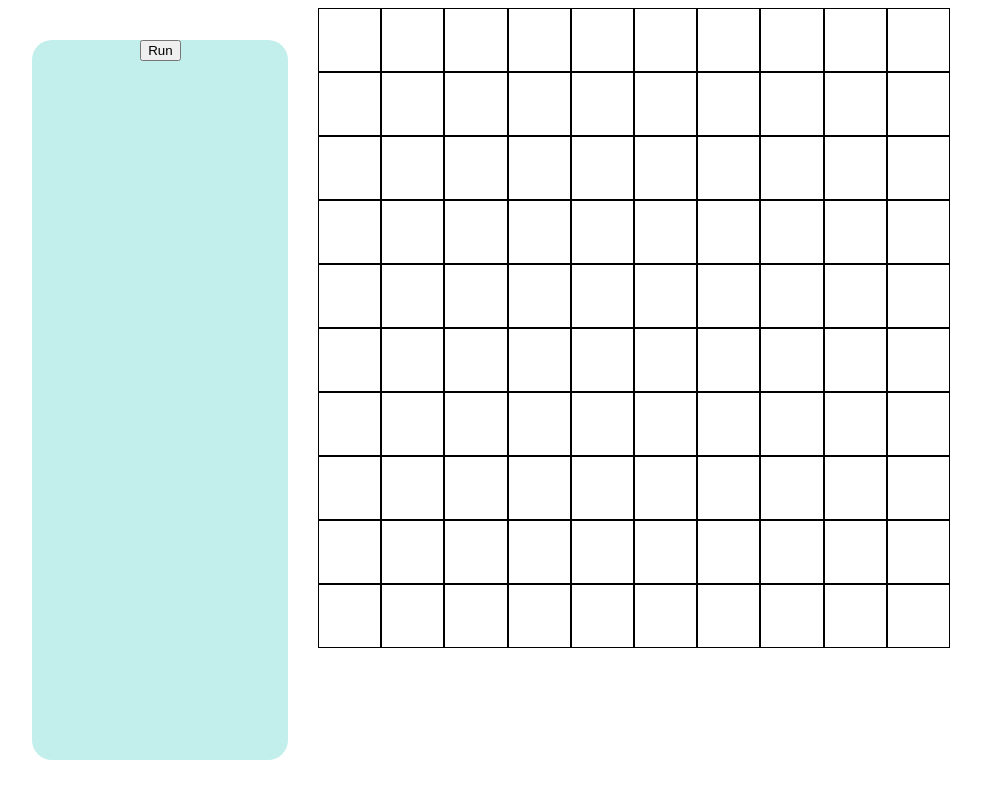
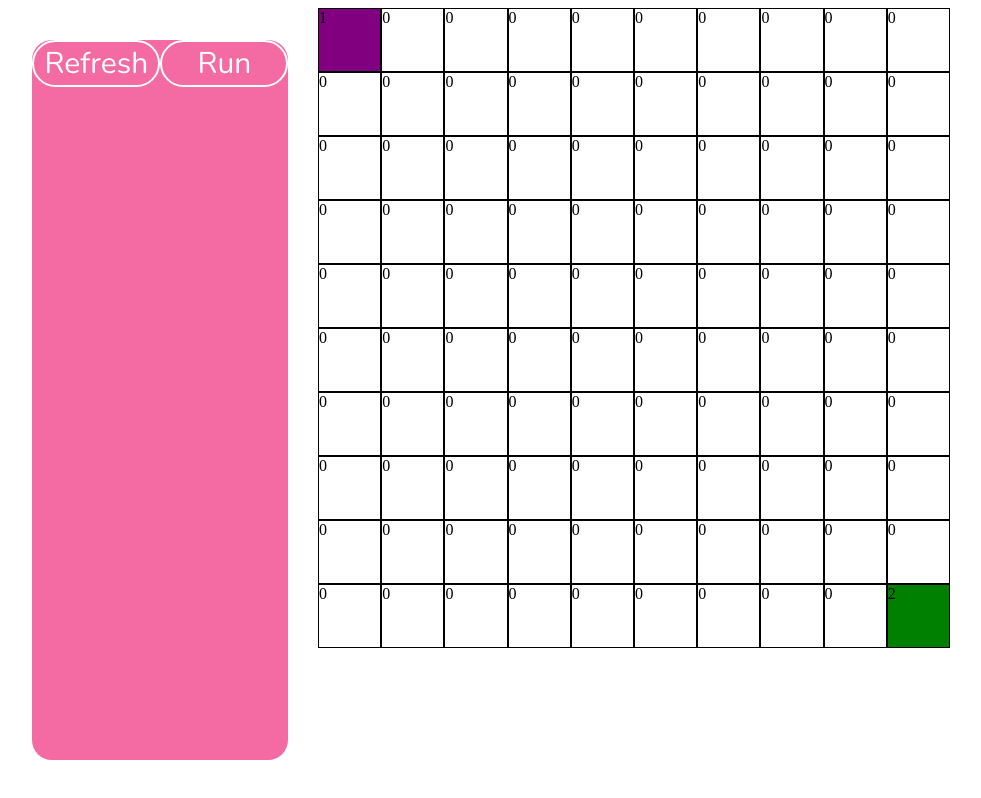
Before and after one commit to GauravS43/PathFindingVisualizer, a React (Create React App) app: page / in a window 1280 px wide. Shown: the whole page, without its empty margins (6-987 px from the left). Built offline with nearby package versions, Linux system fonts and the light colour scheme.

Commit message:
added walls & movable start/end

```diff
--- a/src/algorithms.js
+++ b/src/algorithms.js
@@ -1,3 +1,34 @@
+/*function setNodeState(nodeGraph, nodeX, nodeY, state){
+    let newNodeGraph = nodeGraph
+    newNodeGraph[nodeY][nodeX] = state
+    return newNodeGraph
+}*/
+
+function start(nodeGraph){
+    for (let y = 0; y < 10; y++){
+        if (nodeGraph[y].includes(1)){
+            for (let x = 0; x < 10; x++){
+                if (nodeGraph[y][x] === 1){
+                    return `${x},${y}`
+                }
+            }
+        }
+    }
+}
+
+function end(nodeGraph){
+    for (let y = 0; y < 10; y++){
+        if (nodeGraph[y].includes(2)){
+            for (let x = 0; x < 10; x++){
+                if (nodeGraph[y][x] === 2){
+                    return `${x},${y}`
+                }
+            }
+        }
+    }
+}
+
+
 function Neighbours(x, y, graph){
     let neighbours = [[x, y - 1], [x + 1, y], [x, y + 1], [x - 1, y]]
     neighbours = neighbours.map(coords => coords[0].toString().concat(",", coords[1].toString()))
@@ -20,47 +51,54 @@ function smallestDist(dist, graph){
     return smallest
 }
 
-function foundPath(prev, end, checked){
+function foundPath(prev, end, checked, tempNodeGraph){
     let sequence = []
     let target = end
     while (target) {
         sequence.unshift(target)
         target = prev[target]
-        console.log(prev[target])
     }
 
-    for (let i = 0; i<sequence.length; i++){
+    for (let i = 1; i < sequence.length - 1; i++){
         setTimeout(() => document.getElementById(sequence[i]).style.backgroundColor = "yellow", checked * 100)
-
+        tempNodeGraph[parseInt(sequence[i][2])][parseInt(sequence[i][0])] = 4
     }
 }
 
-function dijkstra(end){
+function dijkstra(start, end, nodeGraph){
     var dist = {}
     var prev = {}
     let graphWithCoords = []
     for (let y = 0; y < 10; y++){
         for (let x = 0; x < 10; x++){
-            let coords = x.toString().concat(",", y.toString())
-            dist[coords] = Infinity
-            prev[coords] = undefined
-            graphWithCoords.push(coords)
+            if (nodeGraph[y][x] !== -1) {
+                let coords = `${x},${y}`
+                dist[coords] = Infinity
+                prev[coords] = undefined
+                graphWithCoords.push(coords)
+            }
         }
     }
 
-    dist["0,2"] = 0
+    let tempNodeGraph = nodeGraph
+
+    dist[start] = 0
     let Viewed = []
     let checked = 0
+    let first = smallestDist(dist, graphWithCoords)
 
     while (graphWithCoords.length > 0){
         let u = smallestDist(dist, graphWithCoords)
         checked++
         Viewed.push(u)
         if (u === end){
-            foundPath(prev, end, checked)
+            foundPath(prev, end, checked, tempNodeGraph)
             break
         }
-        setTimeout(() => document.getElementById(u).style.backgroundColor = "red",  (100 - graphWithCoords.length) * 100)
+        if (u !== first) {
+            tempNodeGraph[parseInt(u[2])][parseInt(u[0])] = 3
+            setTimeout(() =>  document.getElementById(u).style.backgroundColor = "red",  (100 - graphWithCoords.length) * 100)
+        }
 
         graphWithCoords.splice(graphWithCoords.indexOf(u), 1)
         let neighbours = Neighbours(parseInt(u[0]), parseInt(u[2]), graphWithCoords)
@@ -73,7 +111,19 @@ function dijkstra(end){
             }
         }
     }
-    console.log("ran fully")
+    return tempNodeGraph
 }
 
-export {dijkstra}
+function refresh(nodeGraph){
+    let newNodeGraph = nodeGraph
+    for (let y = 0; y < 10; y++){
+        for (let x = 0; x < 10; x++){
+            if (nodeGraph[y][x] > 2){
+                newNodeGraph[y][x] = 0
+            }
+        }
+    }
+    return newNodeGraph
+}
+
+export {dijkstra, refresh, start, end}
--- a/src/index.css
+++ b/src/index.css
@@ -1,3 +1,5 @@
+@import url('https://fonts.googleapis.com/css2?family=Nunito&display=swap');
+
 
 .flex{
     display: flex;
@@ -13,14 +15,28 @@
     left: 3%;
     width: 20%;
     height: 90%;
-    background-color: #C2EFEB;
+    background-color: #F02D7D;
+    opacity: 0.7;
     display: flex;
     justify-content: center;
     border-radius: 20px;
 }
 
-.panel_container button{
+button{
+    background-color: transparent;
+    border: 2px solid white;
+    border-radius: 80px;
+    color: white;
+    font-size: 30px;
+    width: 50%;
     height: fit-content;
+    font-family: 'Nunito', sans-serif;
+    transition: 0.2s ease;
+}
+
+button:hover{
+    color: black;
+    background-color: white;
 }
 
 /*--------------START OF NEW ONE-----------*/
@@ -40,8 +56,5 @@
 .block{
     border: 1px solid black;
     transition: 0.2s ease;
+    background-color: white;
 }
-
-.path{
-    background-color: red;
-}
--- a/src/index.js
+++ b/src/index.js
@@ -1,27 +1,97 @@
 import React from "react"
 import ReactDOM from "react-dom"
 import './index.css'
-import { dijkstra } from "./algorithms"
+import { dijkstra, refresh, start, end } from "./algorithms"
 //SHOULD RENAME COORDS INTO NODES
 
+const NodeGraphContext = React.createContext()
+const UpdateGraphContext = React.createContext()
+
 function SidePanel(){
+    const nodeGraph = React.useContext(NodeGraphContext)
+    const updateNodeGraph = React.useContext(UpdateGraphContext)
+
+    function restart(){
+        updateNodeGraph(refresh(nodeGraph))
+    }
+
+    function visualize(){
+        let tempGraph = dijkstra(start(nodeGraph), end(nodeGraph), nodeGraph)
+        updateNodeGraph(tempGraph)
+    }
 
     return (
         <div>
             <div className="panel_container">
-                <button onClick={() => dijkstra('2,9')}>Run</button>
+                <button onClick={restart}>Refresh</button>
+                <button onClick={visualize}>Run</button>
             </div>
         </div>
+    )
+}
+
+function Node({x, y, reservedState, setReservedState}){
+    const nodeGraph = React.useContext(NodeGraphContext)
+    const updateNodeGraph = React.useContext(UpdateGraphContext)
+    let state = nodeGraph[y][x]
+    let color = ''
+
+    switch(state) {
+        case -1: //wall
+            color = "black"
+            break
+        case 0: //blank
+            color = "white"
+            break
+        case 1: //Start
+            color = "purple"
+            break
+        case 2: //End
+            color = "green"
+            break
+        default:
+            color = ""
+            break
+    }
+
+    function handleClick(){
+        let tempGraph = nodeGraph
+        if (state === 1 || state === 2){
+            setReservedState(state)
+            tempGraph[y][x] = 0
+            updateNodeGraph(tempGraph)
+        }
+        else if (state === 0){
+            tempGraph[y][x] = reservedState
+            updateNodeGraph(tempGraph)
+            setReservedState(-1)
+        }
+        else if (state === -1){
+            tempGraph[y][x] = 0
+            updateNodeGraph(tempGraph)
+        }
+    }
+
+    return(
+        <div
+            className="block"
+            onClick= {handleClick}
+            key={[x, y]}
+            id={[x, y]}
+            style={{backgroundColor: color}}
+        > {state}</div>
     )
 }
 
 
 function Grid(){
     let row = []
+    const [reservedState, setReservedState] = React.useState(-1)
+
 
     for (let y = 0; y < 10; y++){
         for (let x = 0; x < 10; x++){
-            row.push(<div className="block" key={[x, y]} id={[x, y]}></div>)
+            row.push(<Node key={[x,y]} x={x} y={y} reservedState={reservedState} setReservedState={setReservedState}/>)
         }
     }
 
@@ -37,10 +107,13 @@ function Grid(){
 
 
 function App(){
-    const [graph, setGraph] = React.useState([])
-
-    React.useEffect(() => {
-        setGraph([[0,0,0,0,0,0,0,0,0,0],
+    //-1 = wall
+    //0 = nothing
+    //1 = start
+    //2 = end
+    //3 = viewed
+    //4 = path
+    const [nodeGraph, setNodeGraph] = React.useState(([[1,0,0,0,0,0,0,0,0,0],
                                                        [0,0,0,0,0,0,0,0,0,0],
                                                        [0,0,0,0,0,0,0,0,0,0],
                                                        [0,0,0,0,0,0,0,0,0,0],
@@ -49,16 +122,23 @@ function App(){
                                                        [0,0,0,0,0,0,0,0,0,0],
                                                        [0,0,0,0,0,0,0,0,0,0],
                                                        [0,0,0,0,0,0,0,0,0,0],
-                  [0,0,0,0,0,0,0,0,0,0]])
-    }, []);
+                                                       [0,0,0,0,0,0,0,0,0,2]]))
 
-    console.log(graph)
+    const [changed, setChanged] = React.useState(0)
+
+    function updateNodeGraph(newGraph){
+        setNodeGraph(newGraph)
+        setChanged(prevState => prevState + 1)
+        console.log(`changed: ${changed}`) //delete later
+    }
 
     return(
-        <div>
+        <NodeGraphContext.Provider value={nodeGraph}>
+            <UpdateGraphContext.Provider value={updateNodeGraph}>
+                <Grid/>
                 <SidePanel/>
-            <Grid/>
-        </div>
+            </UpdateGraphContext.Provider>
+        </NodeGraphContext.Provider>
     )
 }
 
```
Also changed, not shown: src/contextApp.js (added, +112 -0 lines). Lines whose indentation alone changed are shown as unchanged.
